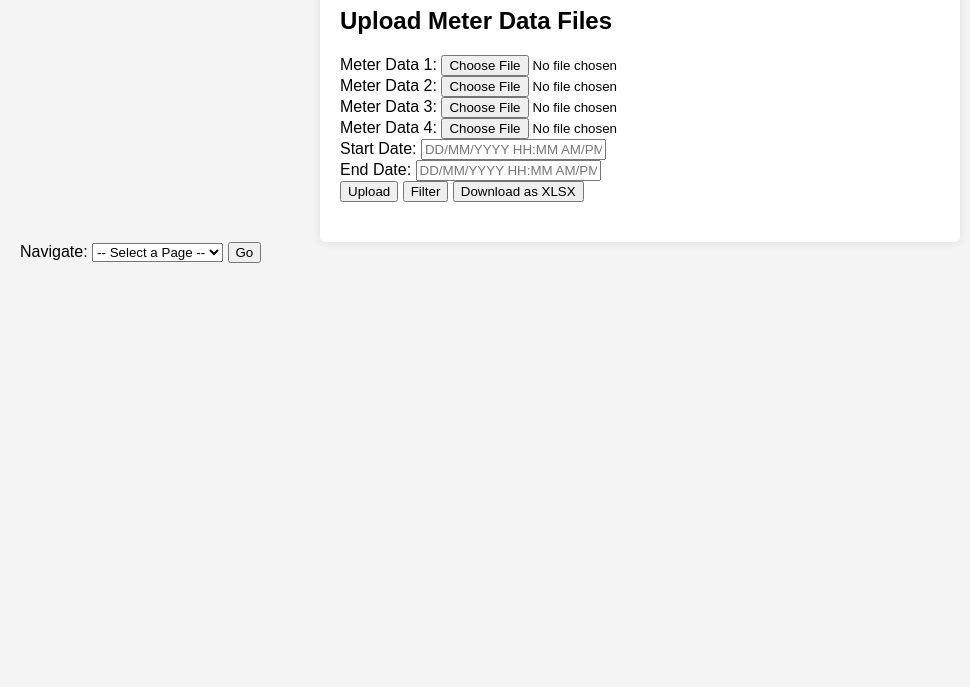
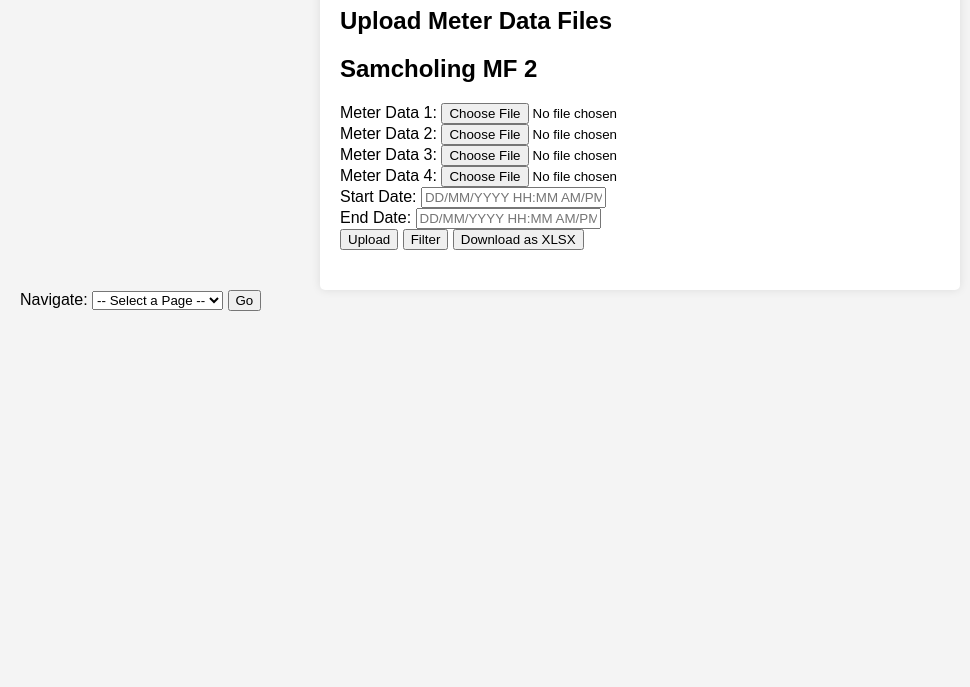
Before and after one commit to chadorxxiii/metertask, a plain HTML site: page dagaSamindex.html in a window 1280 px wide. Shown: the part 113-800 px from the top of the page, without its empty margins (0-970 px from the left). Drawn offline with Linux system fonts and the light colour scheme.

Commit message:
Update dagaSamindex.html

```diff
--- a/dagaSamindex.html
+++ b/dagaSamindex.html
@@ -11,6 +11,7 @@
     <div class="container">
         <h1>Dagapela and Samcholing File Upload</h1>
         <h2>Upload Meter Data Files</h2>
+        <h2>Samcholing MF 2</h2>
         <div>
             <label for="fileInput1">Meter Data 1:</label>
             <input type="file" id="fileInput1" accept=".csv">
```
